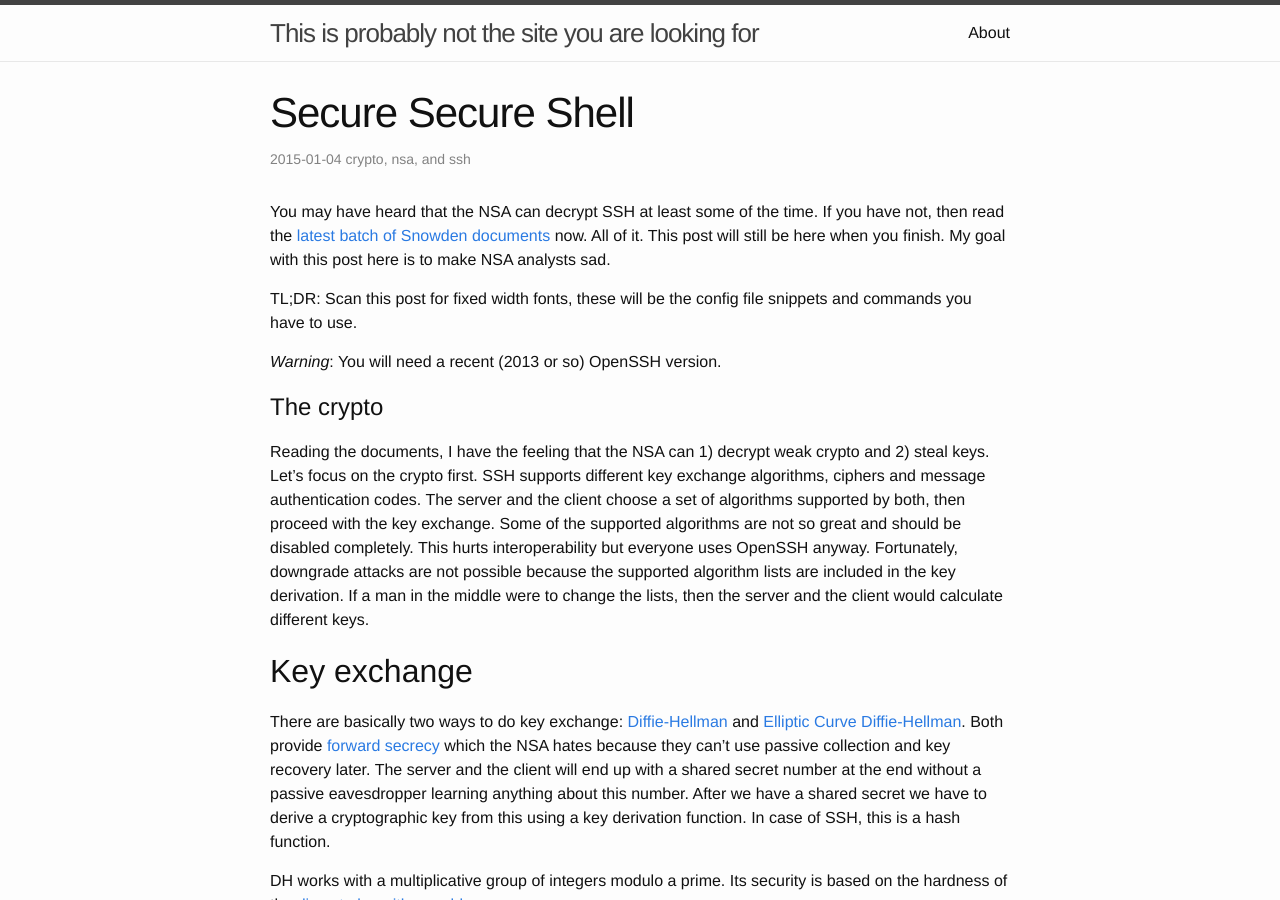
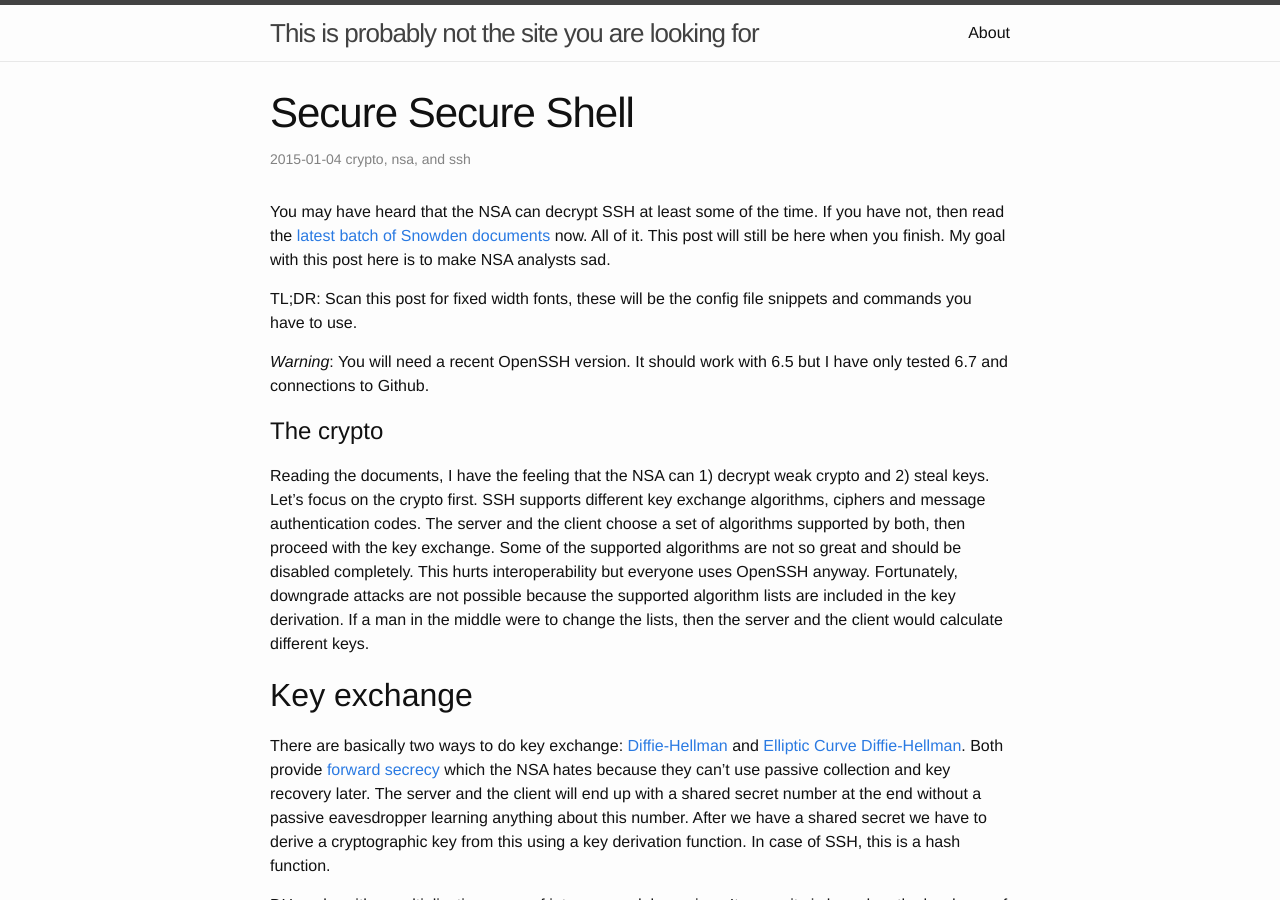
Before and after one commit to stribika/stribika.github.io, a Jekyll site: the page built from _posts/2015-01-04-secure-secure-shell.md, in a window 1280 px wide and 900 px high. Built offline with Jekyll 4.4.1, drawn with Linux system fonts in a browser that asks for light colours.

Commit message:
Require the correct version.

```diff
--- a/_posts/2015-01-04-secure-secure-shell.md
+++ b/_posts/2015-01-04-secure-secure-shell.md
@@ -12,7 +12,8 @@ My goal with this post here is to make NSA analysts sad.
 
 TL;DR: Scan this post for fixed width fonts, these will be the config file snippets and commands you have to use.
 
-*Warning*: You will need a recent (2013 or so) OpenSSH version.
+*Warning*: You will need a recent OpenSSH version.
+It should work with 6.5 but I have only tested 6.7 and connections to Github.
 
 # The crypto
 
```
